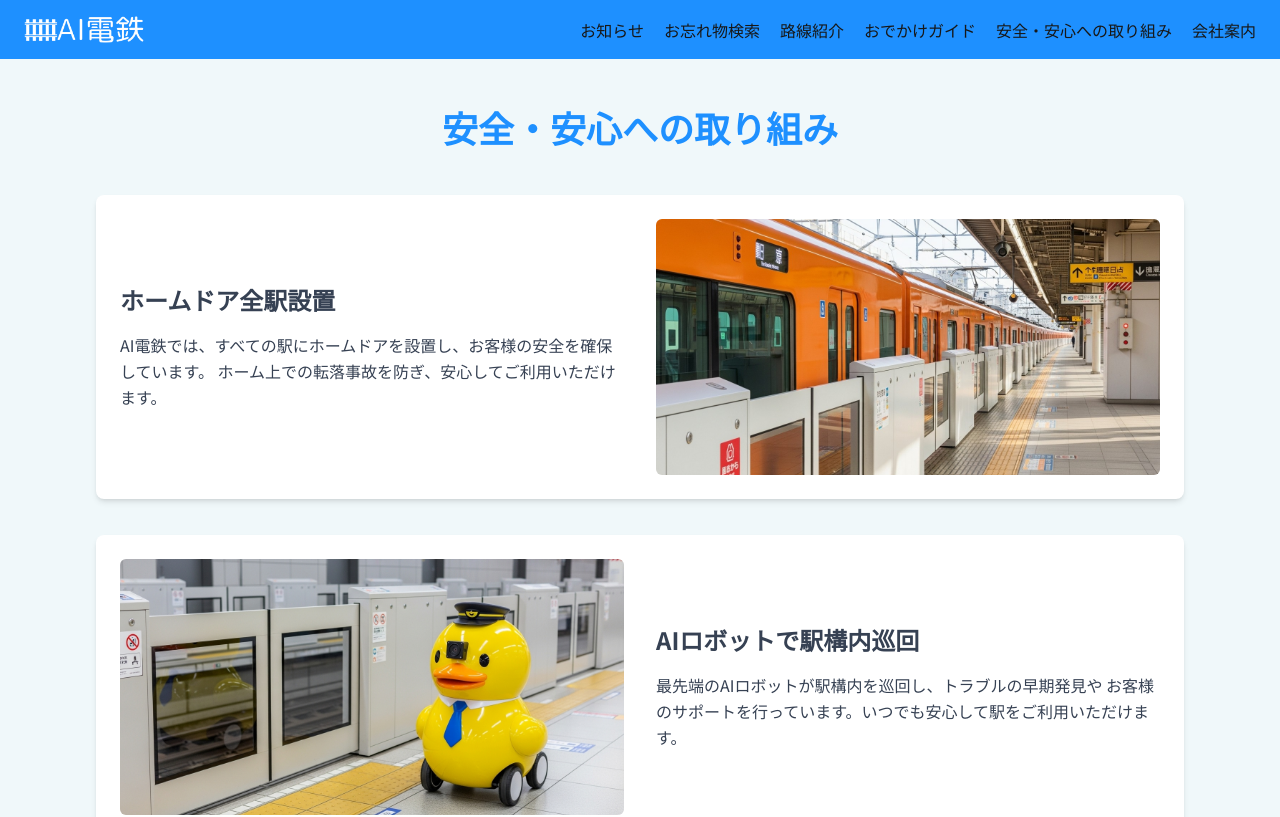
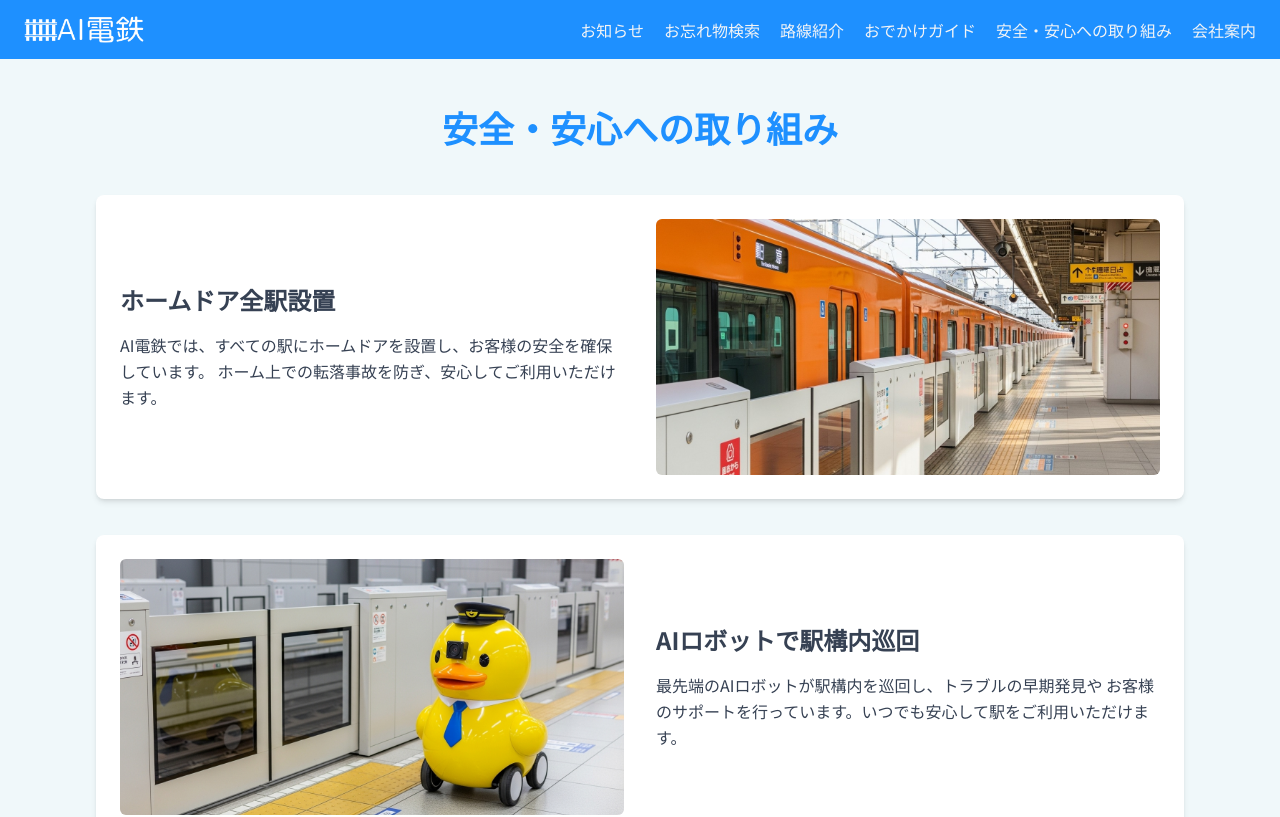
Before and after one commit to InoKotaro/ai-railway-website, a Next.js app: page /safety in a window 1280 px wide. Shown: the top 817 px of the page. Built offline with nearby package versions, Linux system fonts and the light colour scheme.

Commit message:
style: ヘッダー文字色変更

```diff
--- a/src/components/Header.jsx
+++ b/src/components/Header.jsx
@@ -52,7 +52,7 @@ export default function Header({
               <a
                 key={name}
                 href={href}
-                className="transition-colors hover:underline"
+                className="text-gray-100 transition-colors hover:underline"
                 target="_blank"
                 rel="noopener noreferrer"
               >
@@ -62,7 +62,7 @@ export default function Header({
               <Link
                 key={name}
                 href={href}
-                className="transition-colors hover:underline"
+                className="text-gray-100 transition-colors hover:underline"
               >
                 {name}
               </Link>
```
